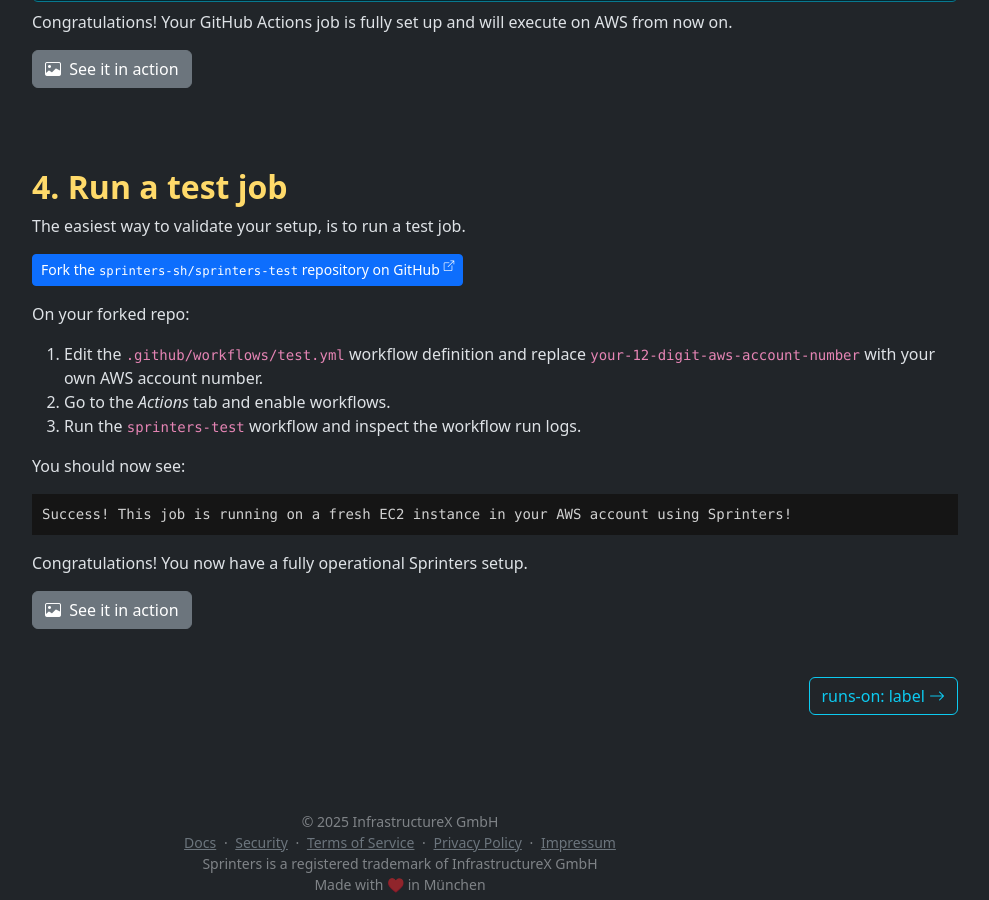
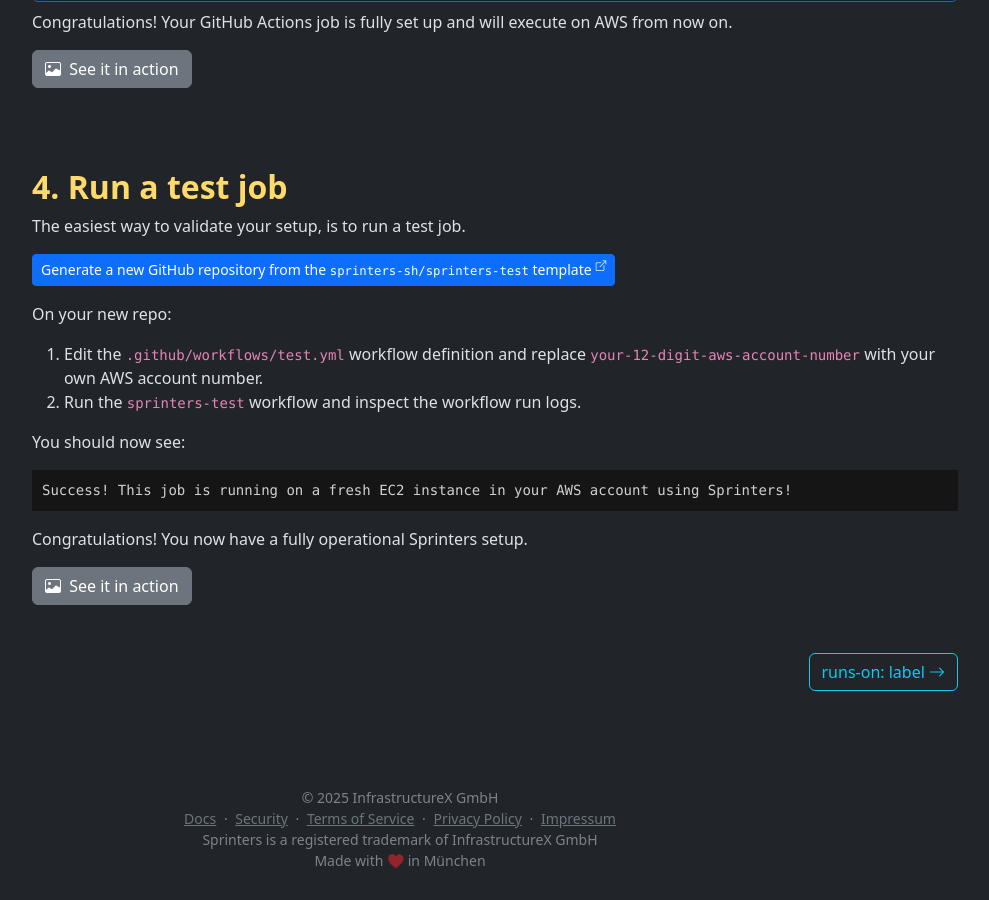
Before and after one commit to sprinters-sh/sprinters.sh, a Jekyll site: the page built from docs/setup.md, in a window 1280 px wide and 900 px high, scrolled down 2366 px. Shown: the whole window, without its empty margins (240-1229 px from the left). Built offline with Jekyll 4.4.1, drawn with Linux system fonts in a browser that asks for light colours.

Commit message:
Updated setup for template repository

```diff
--- a/docs/setup.md
+++ b/docs/setup.md
@@ -138,12 +138,11 @@
 
 The easiest way to validate your setup, is to run a test job.
 
-{% include external-link.html text="Fork the `sprinters-sh/sprinters-test` repository on GitHub" class="btn btn-sm btn-primary" href="https://github.com/sprinters-sh/sprinters-test/fork" %}
+{% include external-link.html text="Generate a new GitHub repository from the `sprinters-sh/sprinters-test` template" class="btn btn-sm btn-primary" href="https://github.com/new?template_name=sprinters-test&template_owner=sprinters-sh" %}
 
-On your forked repo:
+On your new repo:
 1. Edit the `.github/workflows/test.yml` workflow definition and replace `your-12-digit-aws-account-number` with your own AWS account number.
-2. Go to the _Actions_ tab and enable workflows.
-3. Run the `sprinters-test` workflow and inspect the workflow run logs.
+2. Run the `sprinters-test` workflow and inspect the workflow run logs.
 
 You should now see:
 
```
Also changed, not shown: assets/setup/test.png, 1 other file.
